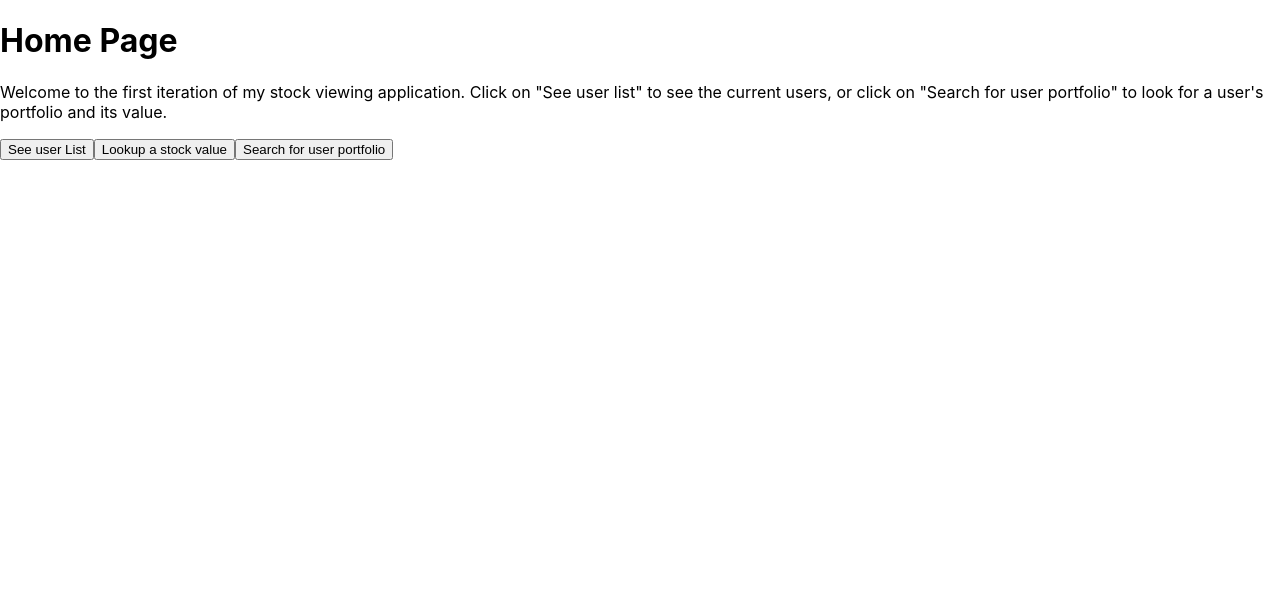
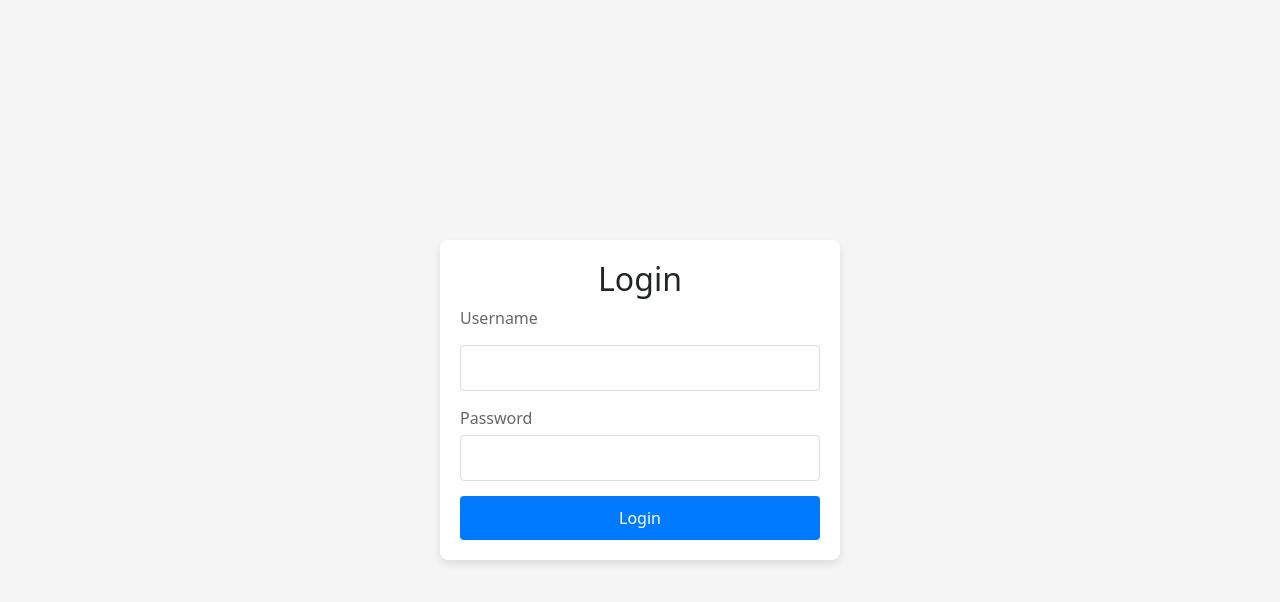
Before and after one commit to daigogoulash/Stockapp, a React (Create React App) app in the folder frontend/: page / in a window 1280 px wide. Shown: the top 602 px of the page. Built offline with nearby package versions, Linux system fonts and the light colour scheme.

Commit message:
added css

```diff
--- a/frontend/package.json
+++ b/frontend/package.json
@@ -15,6 +15,7 @@
     "react-dom": "^18.2.0",
     "react-router-dom": "^6.22.2",
     "react-scripts": "5.0.1",
+    "sass": "^1.71.1",
     "web-vitals": "^2.1.4"
   },
   "scripts": {
--- a/frontend/src/App.js
+++ b/frontend/src/App.js
@@ -7,11 +7,24 @@ import ContactCreate from "./CreateUser";
 import HomePage from "./HomePage";
 import PortfolioSearch from "./PortfolioSearch";
 import StockDataDisplay from "./StockLookup";
+import LoginPage from "./Login";
+import "bootstrap/dist/css/bootstrap.min.css";
+
+
+
 
 function App() {
+  const [isLoggedIn, setIsLoggedIn] = React.useState(false);
+
+  const handleLogin = (username, password) => {
+    // handle logic to check for user validity
+    setIsLoggedIn(true);
+  }
   return (
     <Router>
       <Routes>
+        {!isLoggedIn && (
+        <Route path="/" element={<LoginPage onLogin={handleLogin} />} />)}
         <Route path="/" element={<HomePage />} />
         <Route path="/users" element={<ContactList />} />
         <Route path="/create_user" element={<ContactCreate />} />
--- /dev/null
+++ b/frontend/src/HomePage.css
@@ -0,0 +1,54 @@
+/* HomePage.css */
+.home-container {
+    padding: 20px;
+    background-color: #f5f5f5;
+    min-height: 100vh;
+}
+
+h1 {
+    font-size: 100px;
+    text-align: center;
+    color: #333;
+    margin-bottom: 20px;
+}
+
+.home-content {
+    max-width: 600px;
+    margin: 0 auto;
+    background-color: white;
+    padding: 20px;
+    border-radius: 8px;
+    box-shadow: 0 4px 8px rgba(0, 0, 0, 0.1);
+}
+
+.home-content p {
+    color: #666;
+    line-height: 1.5;
+}
+
+button {
+    display: block;
+    width: auto;
+    padding: 10px ;
+    margin: 50px 50px;
+    border: none;
+    border-radius: 4px;
+    background-color: #080b0e;
+    color: rgb(14, 228, 10);
+    font-size: 16px;
+    cursor: pointer;
+    transition: background-color 0.3s;
+}
+
+button:hover {
+    background-color: #0056b3;
+}
+
+input[type="text"] {
+    width: 100%;
+    padding: 10px;
+    margin-top: 10px;
+    border: 1px solid #ddd;
+    border-radius: 4px;
+    box-sizing: border-box;
+}
--- a/frontend/src/HomePage.jsx
+++ b/frontend/src/HomePage.jsx
@@ -1,5 +1,7 @@
 import React, { useState } from "react";
 import { useNavigate } from "react-router-dom";
+import { Button } from "react-bootstrap";
+import "./HomePage.css"; // Your custom CSS (if any)
 
 function HomePage() {
   const [showSearch, setShowSearch] = useState(false);
@@ -11,7 +13,7 @@ function HomePage() {
   };
 
   const goToStockLookup = () => {
-    navigate("/stock/:symbol")
+    navigate("/stock/:symbol");
   };
 
   const handleSearchClick = () => {
@@ -30,18 +32,19 @@ function HomePage() {
   };
 
   return (
-    <div>
+    <div className="home-container">
       <h1>Home Page</h1>
-      <div>
+      <div className="home-content">
         <p>
           Welcome to the first iteration of my stock viewing application. Click
           on "See user list" to see the current users, or click on "Search for
           user portfolio" to look for a user's portfolio and its value.
         </p>
+        <div className="d-flex flex-column align-items-center">
+          <Button variant="primary" className="mb-2" onClick={goToUserList}>See user List</Button>
+          <Button variant="primary" className="mb-2" onClick={goToStockLookup}>Lookup a stock value</Button>
+          <Button variant="primary" onClick={handleSearchClick}>Search for user portfolio</Button>
         </div>
-      <button onClick={goToUserList}>See user List</button>
-      <button onClick={goToStockLookup}>Lookup a stock value</button>
-      <button onClick={handleSearchClick}>Search for user portfolio</button>
         {showSearch && (
           <input
             type="text"
@@ -52,6 +55,7 @@ function HomePage() {
           />
         )}
       </div>
+    </div>
   );
 }
 
--- /dev/null
+++ b/frontend/src/Login.css
@@ -0,0 +1,59 @@
+/* LoginPage.css */
+.login-container {
+    display: flex;
+    justify-content: center;
+    align-items: center;
+    height: 100vh;
+    background-color: #f5f5f5;
+}
+
+form {
+    max-width: 400px;
+    width: 100%;
+    margin: 0 auto;
+    padding: 20px;
+    background-color: white;
+    border-radius: 8px;
+    box-shadow: 0 4px 8px rgba(0, 0, 0, 0.1);
+}
+
+h2 {
+    text-align: center;
+    margin-bottom: 20px;
+    color: #333;
+}
+
+.form-group {
+    margin-bottom: 15px;
+}
+
+.form-group label {
+    display: block;
+    margin-bottom: 5px;
+    color: #666;
+}
+
+.form-group input[type="text"],
+.form-group input[type="password"] {
+    width: 100%;
+    padding: 10px;
+    border: 1px solid #ddd;
+    border-radius: 4px;
+    box-sizing: border-box;
+}
+
+button[type="submit"] {
+    width: 100%;
+    padding: 10px;
+    border: none;
+    border-radius: 4px;
+    background-color: #007bff;
+    color: white;
+    font-size: 16px;
+    cursor: pointer;
+    transition: background-color 0.3s;
+}
+
+button[type="submit"]:hover {
+    background-color: #0056b3;
+}
--- /dev/null
+++ b/frontend/src/Login.jsx
@@ -0,0 +1,42 @@
+import React, { useState } from "react";
+import "./Login.css";
+
+function LoginPage({ onLogin }) {
+  const [username, setUsername] = useState("");
+  const [password, setPassword] = useState("");
+
+  const handleSubmit = (e) => {
+    e.preventDefault();
+    // handle login logic
+    onLogin(username, password);
+  };
+
+  return (
+    <div className="login-container">
+      <form onSubmit={handleSubmit}>
+        <h2>Login</h2>
+        <div className="form-group">
+          <label htmlFor="username">Username</label>
+          <input
+            type="text"
+            id="username"
+            value={username}
+            onChange={(e) => setUsername(e.target.value)}
+          />
+        </div>
+        <div className="form-group">
+          <label htmlFor="password">Password</label>
+          <input
+            type="password"
+            id="password"
+            value={password}
+            onChange={(e) => setPassword(e.target.value)}
+          />
+        </div>
+        <button type="submit">Login</button>
+      </form>
+    </div>
+  );
+}
+
+export default LoginPage;
--- /dev/null
+++ b/frontend/src/custom.scss
@@ -0,0 +1,15 @@
+// Define variables
+$primary-color: #000000;
+$secondary-color: #6c757d;
+
+body {
+  font-family: 'Arial', sans-serif;
+  color: $primary-color;
+}
+
+.button {
+  background-color: $secondary-color;
+  &:hover {
+    background-color: darken($secondary-color, 10%);
+  }
+}
```
Also changed, not shown: 1 other file (tests, documents, lock files or other folders). Lines whose indentation alone changed are shown as unchanged.
